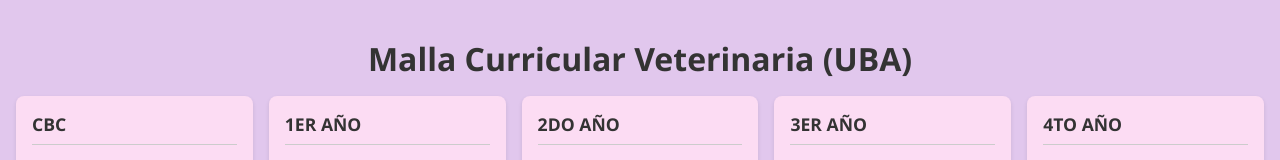
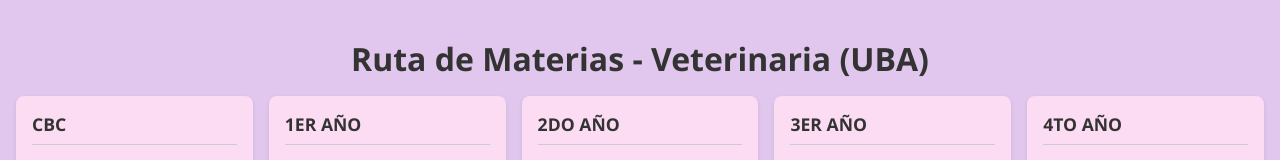
Before and after one commit to dgp-afk/Ruta-de-Materias---Vet, a plain HTML site: page index.html in a window 1280 px wide. Shown: the top 160 px of the page. Drawn offline with Linux system fonts and the light colour scheme.

Commit message:
Update index.html

```diff
--- a/index.html
+++ b/index.html
@@ -68,7 +68,7 @@
   </style>
 </head>
 <body>
-<h1>Malla Curricular Veterinaria (UBA)</h1>
+<h1>Ruta de Materias - Veterinaria (UBA)</h1>
 
 <div class="grid" id="curriculum"></div>
 
```
